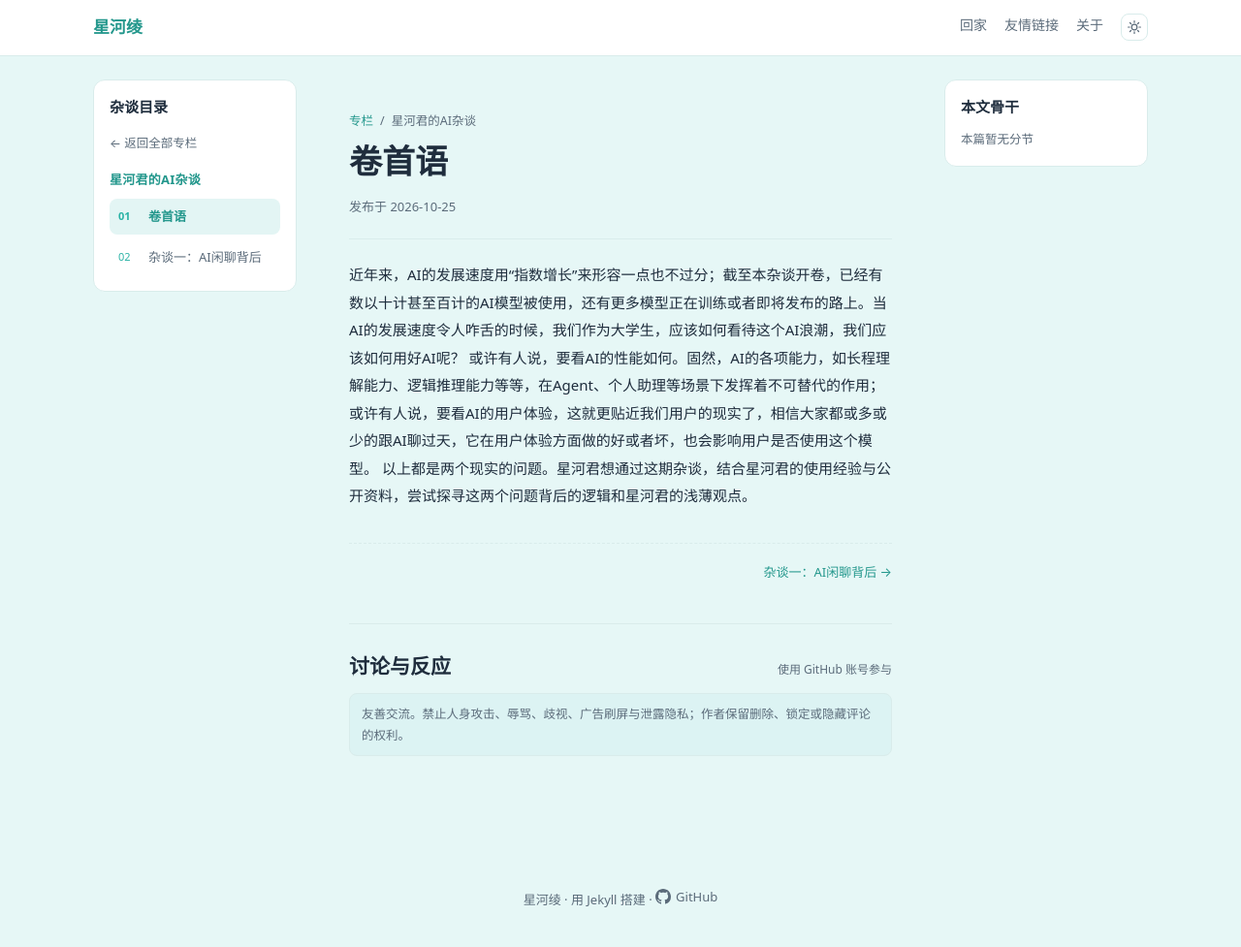
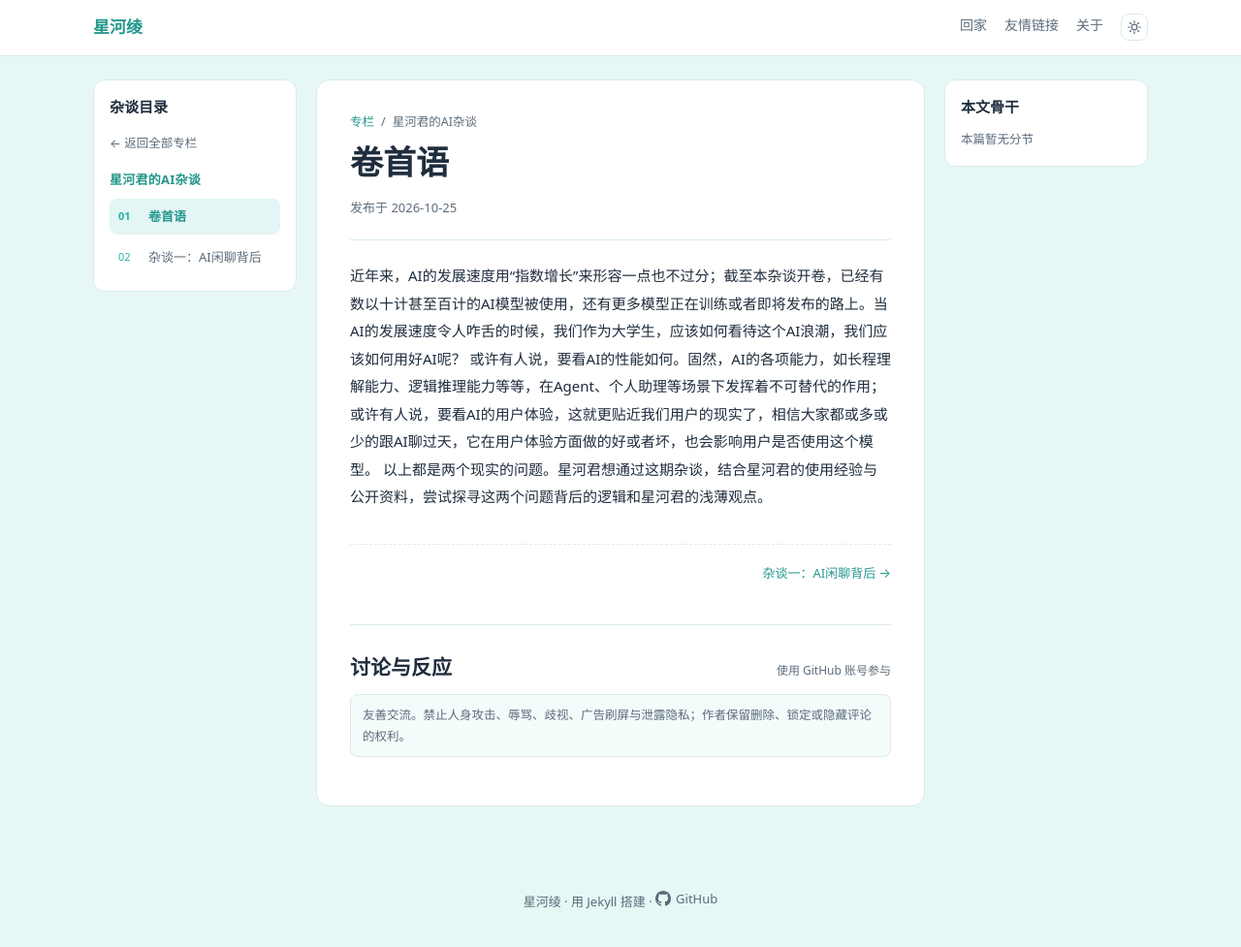
Before and after one commit to tony-he-xhxk/tony-he-xhxk.github.io, a Jekyll site: the page built from zhuanlan/星河君的AI杂谈/卷首语.md, in a window 1280 px wide and 977 px high. Shown: the whole window at 97% size. Built offline with Jekyll 4.4.1, drawn with Linux system fonts in a browser that asks for light colours; comment, search, counter and statistics services are not loaded.

Commit message:
style: 调整新专栏样式

```diff
--- a/assets/css/style.css
+++ b/assets/css/style.css
@@ -970,7 +970,14 @@ html.theme-dark .theme-toggle .icon-moon { display: block; }
 
 .ai-column-sidebar { min-width: 0; }
 .ai-column-sidebar-left { order: 1; }
-.ai-article { order: 2; min-width: 0; padding: 32px 34px; }
+.ai-article {
+  order: 2;
+  min-width: 0;
+  padding: 32px 34px;
+  background: var(--card);
+  border: 1px solid var(--border);
+  border-radius: 14px;
+}
 .ai-column-sidebar-right { order: 3; }
 
 .ai-panel {
```
